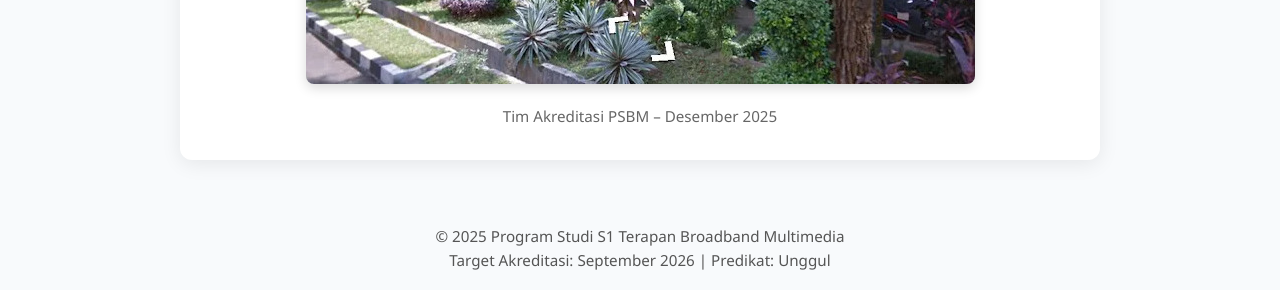
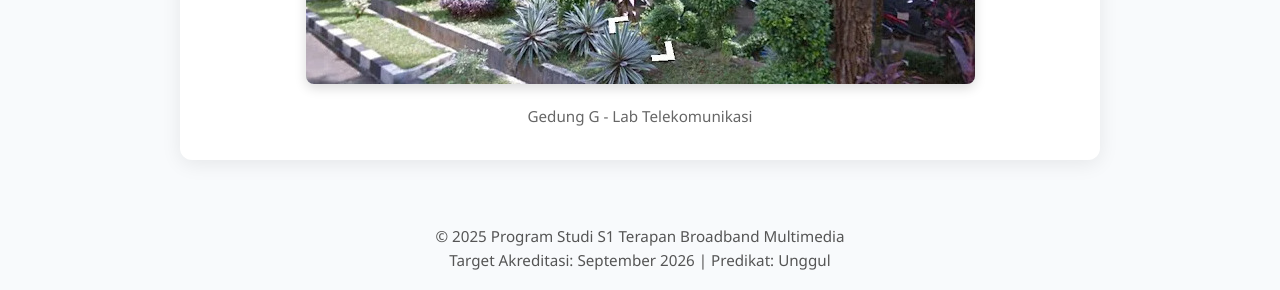
Before and after one commit to portal-psbm/aksibm-26, a Jekyll site: the page built from index.md, in a window 1280 px wide and 1052 px high. Shown: the part 759-1049 px from the top of the window. Built offline with Jekyll 4.4.1, drawn with Linux system fonts in a browser that asks for light colours.

Commit message:
Update Beranda

```diff
--- a/index.md
+++ b/index.md
@@ -59,10 +59,10 @@ permalink: /
 <div style="text-align: center; margin-top: 32px;">
   <img
     src="/aksibm-26/assets/images/beranda_foto.jpg"
-    alt="Tim Akreditasi PSBM – Desember 2025"
+    alt="Gedung G - Lab Telekomunikasi"
     style="max-width: 100%; height: auto; border-radius: 8px; box-shadow: 0 4px 12px rgba(0,0,0,0.15);"
   >
   <p style="margin-top: 12px; color: #666; font-size: 0.95rem;">
-    Tim Akreditasi PSBM – Desember 2025
+    Gedung G - Lab Telekomunikasi
   </p>
 </div>
```
